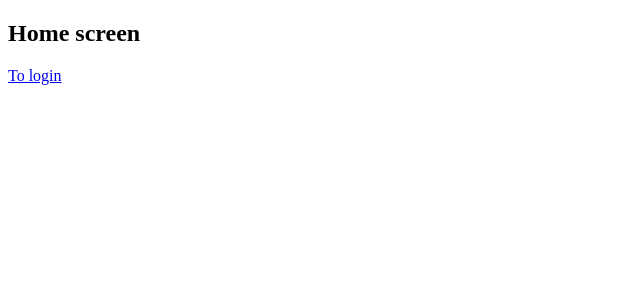
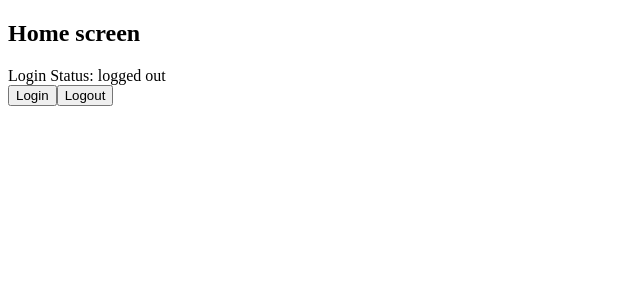
Before and after one commit to kglovern/queuerate, a React (Create React App) app in the folder client/: page / in a window 1280 px wide. Shown: the top 300 px of the page, without its empty margins (0-640 px from the left). Built offline with nearby package versions, Linux system fonts and the light colour scheme.

Commit message:
Added redux store

```diff
--- a/client/package.json
+++ b/client/package.json
@@ -11,9 +11,12 @@
     "html-webpack-plugin": "^3.2.0",
     "react": "^16.10.2",
     "react-dom": "^16.10.2",
+    "react-redux": "^7.1.1",
     "react-router": "^5.1.2",
     "react-router-dom": "^5.1.2",
     "react-scripts": "3.2.0",
+    "redux": "^4.0.4",
+    "redux-thunk": "^2.3.0",
     "style-loader": "^1.0.0",
     "webpack-cli": "^3.3.9",
     "webpack-dev-server": "^3.8.2"
--- a/client/src/js/App.js
+++ /dev/null
@@ -1,24 +0,0 @@
-import React from 'react';
-import '../css/App.css';
-import { BrowserRouter as Router, Switch, Route } from "react-router-dom";
-import Login from './login';
-import Home from './home';
-
-class App extends React.Component {
-  render() {
-    return (
-      <Router>
-        <Switch>
-          <Route path="/login">
-            <Login />
-          </Route>
-          <Route path="/">
-            <Home />
-          </Route>
-        </Switch>
-      </Router>
-    )
-  }
-}
-
-export default App;
--- /dev/null
+++ b/client/src/js/App.jsx
@@ -0,0 +1,28 @@
+import React from 'react';
+import '../css/App.css';
+import { BrowserRouter as Router, Switch, Route } from "react-router-dom";
+import Login from './login';
+import Home from './home';
+import { Provider } from 'react-redux'
+import store from '../store'
+
+class App extends React.Component {
+  render() {
+    return (
+      <Provider store={store}>
+        <Router>
+          <Switch>
+            <Route path="/login">
+              <Login />
+            </Route>
+            <Route path="/">
+              <Home />
+            </Route>
+          </Switch>
+        </Router>
+      </Provider>
+    )
+  }
+}
+
+export default App;
--- a/client/src/js/home.jsx
+++ b/client/src/js/home.jsx
@@ -1,15 +1,52 @@
 import React from 'react';
 import { Link } from 'react-router-dom';
+import { login, logout } from '../store/actions'
+import { connect } from 'react-redux'
 
 class Home extends React.Component {
+	constructor(props) {
+		super(props)
+		this.login = this.login.bind(this);
+		this.logout = this.logout.bind(this);
+	}
+
+	login() {
+		const { login } = this.props;
+		login()
+	}
+
+	logout() {
+		const { logout } = this.props;
+		logout()
+	}
+
 	render() {
+		const loginStatus = this.props.loginStatus == null ? false : this.props.loginStatus
 		return (
 			<div>
 				<h2>Home screen</h2>
-				<Link to="login">To login</Link>
+				{/* <Link to="login">To login</Link> */}
+				Login Status: {loginStatus ? "Logged in" : "logged out"}
+				<br />
+				<button onClick={this.login}>Login</button>
+				<button onClick={this.logout}>Logout</button>
 			</div>
 		)
 	}
 }
 
-export default Home;
+const mapStateToProps = (state ,/* ownProps */) => {
+	return {
+		loginStatus: state ? state.login ? state.login.loginStatus : null : null
+	}
+}
+
+const mapDispatchToProps = dispatch => ({
+	login: () => dispatch(login()),
+	logout: () => dispatch(logout()),
+})
+
+export default connect(
+	mapStateToProps,
+	mapDispatchToProps
+)(Home)
--- a/client/src/js/index.js
+++ b/client/src/js/index.js
@@ -5,7 +5,6 @@ import App from './App';
 import * as serviceWorker from './serviceWorker';
 
 ReactDOM.render(<App />, document.getElementById('app'));
-
 // If you want your app to work offline and load faster, you can change
 // unregister() to register() below. Note this comes with some pitfalls.
 // Learn more about service workers: https://bit.ly/CRA-PWA
--- /dev/null
+++ b/client/src/store/actions/index.jsx
@@ -0,0 +1,7 @@
+export function login() {
+    return { type: 'LOGIN' }
+}
+
+export function logout() {
+    return { type: 'LOGOUT' }
+}
--- /dev/null
+++ b/client/src/store/index.jsx
@@ -0,0 +1,8 @@
+import { createStore, applyMiddleware } from 'redux'
+import rootReducer from './reducers'
+import thunk from 'redux-thunk';
+
+export default createStore(
+    rootReducer,
+    applyMiddleware(thunk)
+);
--- /dev/null
+++ b/client/src/store/reducers/index.jsx
@@ -0,0 +1,6 @@
+import { combineReducers } from 'redux'
+import login from './login'
+
+export default combineReducers({
+    login
+})
--- /dev/null
+++ b/client/src/store/reducers/login.jsx
@@ -0,0 +1,14 @@
+export default function login(state = null, action) {
+  switch (action.type) {
+    case 'LOGIN':
+      return Object.assign({}, state, {
+        loginStatus: true
+      })
+    case 'LOGOUT':
+      return Object.assign({}, state, {
+        loginStatus: false
+      })
+    default:
+      return state
+  }
+}
```
Also changed, not shown: 1 other file (tests, documents, lock files or other folders).
